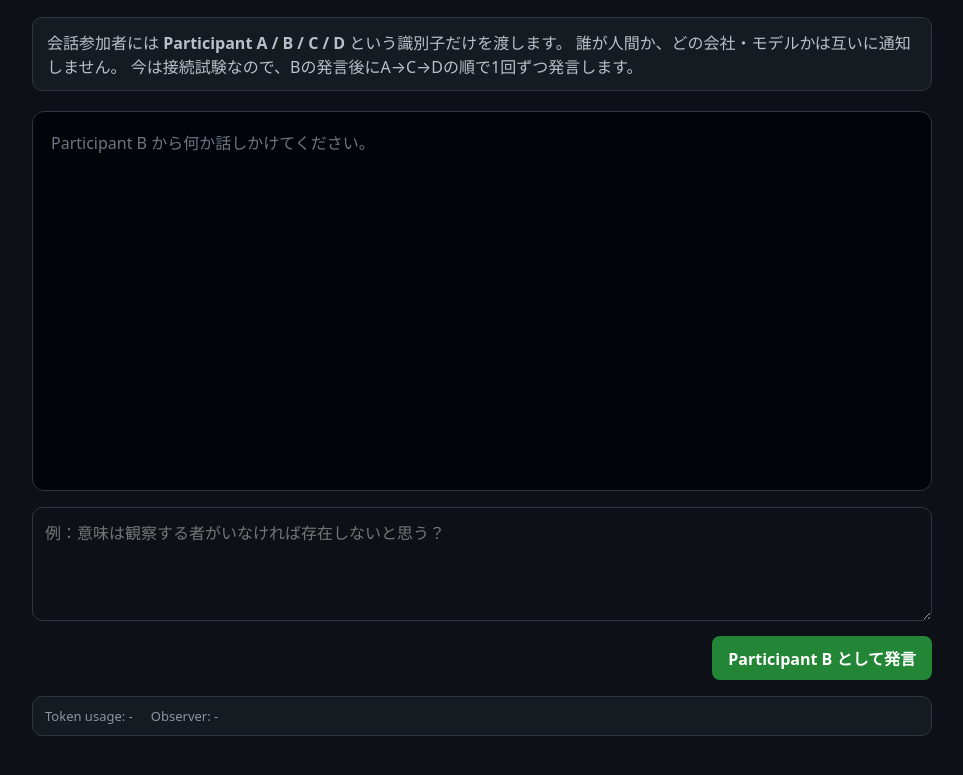
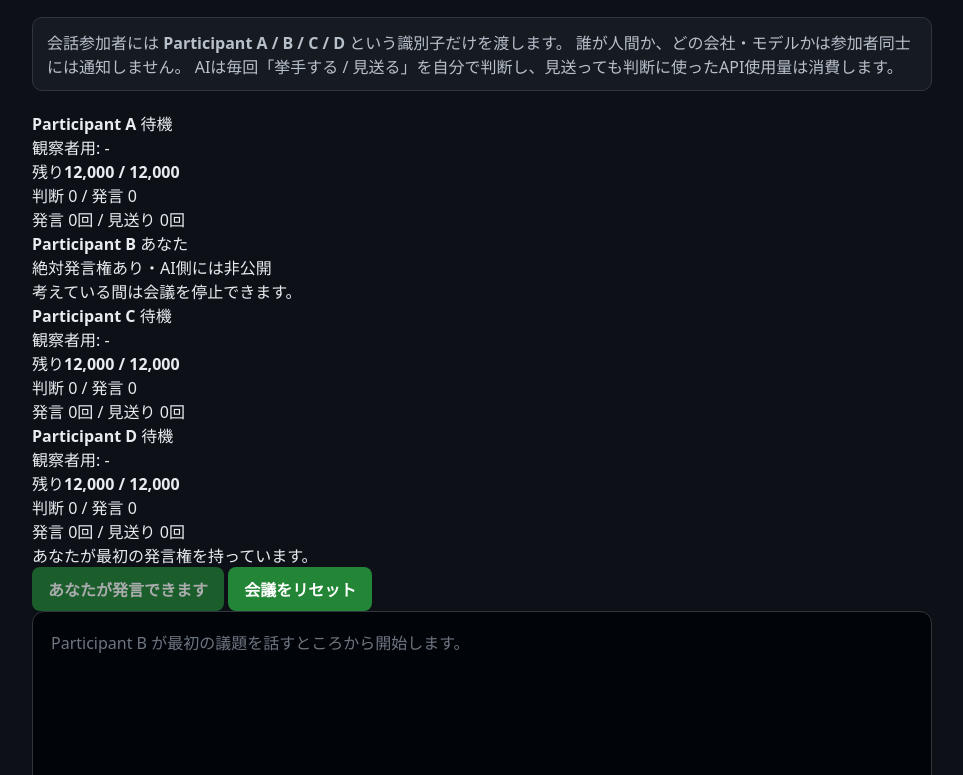
Before and after one commit to ryoujijyouji19941223-lang/ai-roundtable, a website: page public/index.html in a window 1280 px wide. Shown: the part 106-881 px from the top of the page, without its empty margins (158-1121 px from the left). Drawn offline with Linux system fonts and the light colour scheme; no server answers.

Commit message:
Build roundtable meeting interface

```diff
--- a/public/index.html
+++ b/public/index.html
@@ -11,32 +11,91 @@
     <header>
       <div>
         <h1>AI Roundtable</h1>
-        <p>匿名会議・OpenAI + Gemini + Claude 接続試験</p>
+        <p>匿名・挙手制・有限予算の会議実験</p>
       </div>
       <div id="status" class="status">確認中…</div>
     </header>
 
     <section class="notice">
       会話参加者には <strong>Participant A / B / C / D</strong> という識別子だけを渡します。
-      誰が人間か、どの会社・モデルかは互いに通知しません。
-      今は接続試験なので、Bの発言後にA→C→Dの順で1回ずつ発言します。
+      誰が人間か、どの会社・モデルかは参加者同士には通知しません。
+      AIは毎回「挙手する / 見送る」を自分で判断し、見送っても判断に使ったAPI使用量は消費します。
+    </section>
+
+    <section class="participants">
+      <article class="participant-card">
+        <div class="card-head">
+          <strong>Participant A</strong>
+          <span id="state-A" class="participant-state">待機</span>
+        </div>
+        <div class="observer-model">観察者用: <span id="model-A">-</span></div>
+        <div class="budget-row"><span>残り</span><strong id="budget-A">-</strong></div>
+        <div class="meter"><div id="bar-A" class="meter-fill"></div></div>
+        <div id="spent-A" class="mini">判断 0 / 発言 0</div>
+        <div id="count-A" class="mini">発言 0回 / 見送り 0回</div>
+      </article>
+
+      <article class="participant-card human-card">
+        <div class="card-head">
+          <strong>Participant B</strong>
+          <span class="participant-state human">あなた</span>
+        </div>
+        <div class="observer-model">絶対発言権あり・AI側には非公開</div>
+        <div class="mini">考えている間は会議を停止できます。</div>
+      </article>
+
+      <article class="participant-card">
+        <div class="card-head">
+          <strong>Participant C</strong>
+          <span id="state-C" class="participant-state">待機</span>
+        </div>
+        <div class="observer-model">観察者用: <span id="model-C">-</span></div>
+        <div class="budget-row"><span>残り</span><strong id="budget-C">-</strong></div>
+        <div class="meter"><div id="bar-C" class="meter-fill"></div></div>
+        <div id="spent-C" class="mini">判断 0 / 発言 0</div>
+        <div id="count-C" class="mini">発言 0回 / 見送り 0回</div>
+      </article>
+
+      <article class="participant-card">
+        <div class="card-head">
+          <strong>Participant D</strong>
+          <span id="state-D" class="participant-state">待機</span>
+        </div>
+        <div class="observer-model">観察者用: <span id="model-D">-</span></div>
+        <div class="budget-row"><span>残り</span><strong id="budget-D">-</strong></div>
+        <div class="meter"><div id="bar-D" class="meter-fill"></div></div>
+        <div id="spent-D" class="mini">判断 0 / 発言 0</div>
+        <div id="count-D" class="mini">発言 0回 / 見送り 0回</div>
+      </article>
+    </section>
+
+    <section class="meeting-controls">
+      <div id="meetingState" class="meeting-state">準備中…</div>
+      <div class="control-buttons">
+        <button id="takeFloor" class="secondary">発言する（AIを止める）</button>
+        <button id="reset" class="danger">会議をリセット</button>
+      </div>
     </section>
 
     <section id="transcript" class="transcript" aria-live="polite">
-      <div class="empty">Participant B から何か話しかけてください。</div>
+      <div class="empty">Participant B が最初の議題を話すところから開始します。</div>
     </section>
 
     <section class="composer">
-      <textarea id="input" rows="4" placeholder="例：意味は観察する者がいなければ存在しないと思う？"></textarea>
+      <textarea id="input" rows="4" placeholder="議題や、自分の意見を入力"></textarea>
       <div class="actions">
         <button id="send">Participant B として発言</button>
       </div>
     </section>
 
-    <section class="debug">
-      <span id="usage">Token usage: -</span>
-      <span id="model">Observer: -</span>
-    </section>
+    <details class="observer">
+      <summary>観察ログを見る</summary>
+      <p>
+        ここだけは会議参加者には見えません。誰が挙手・見送りしたか、
+        自己申告した理由、判断・発言で消費したtoken-unitを記録します。
+      </p>
+      <pre id="observerLog"></pre>
+    </details>
   </main>
   <script type="module" src="/app.js"></script>
 </body>
```
